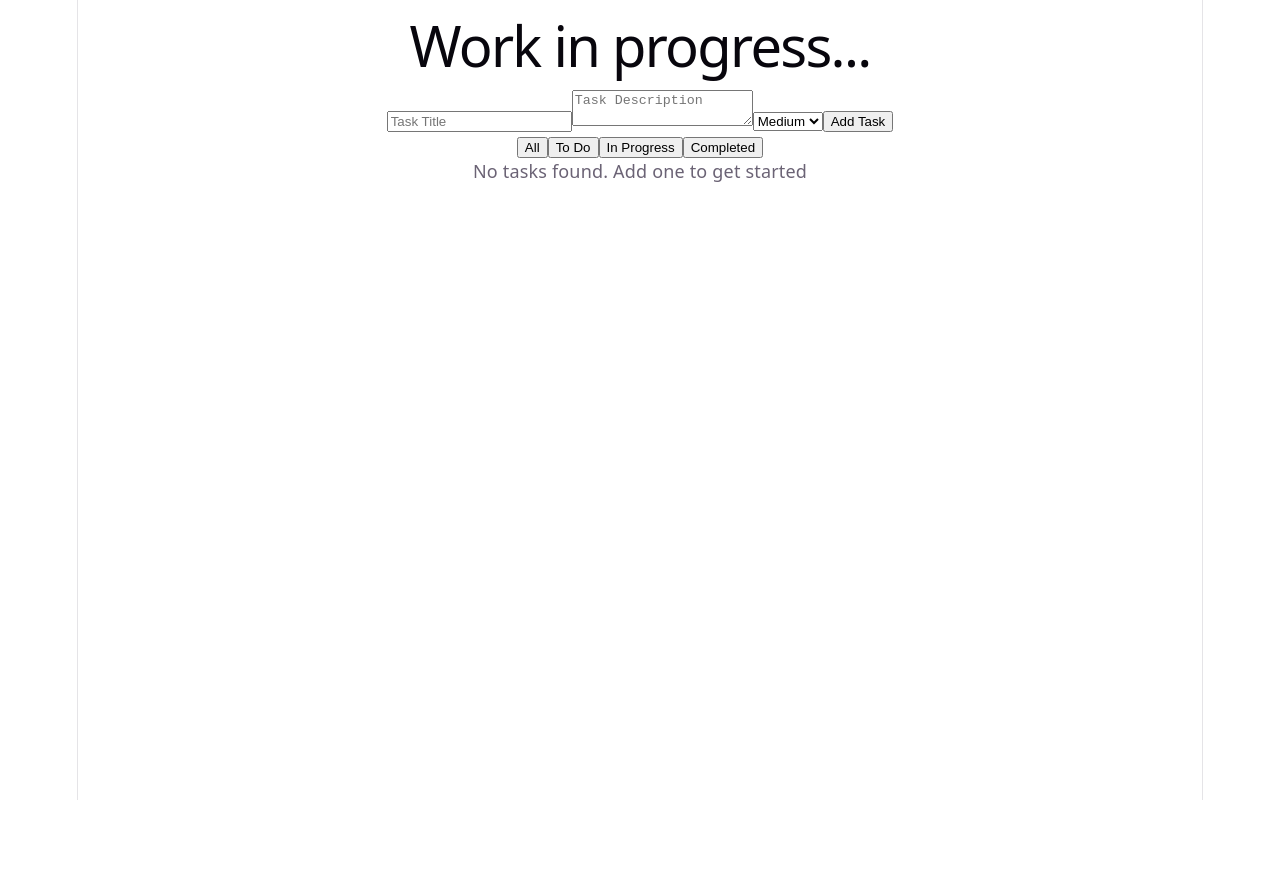
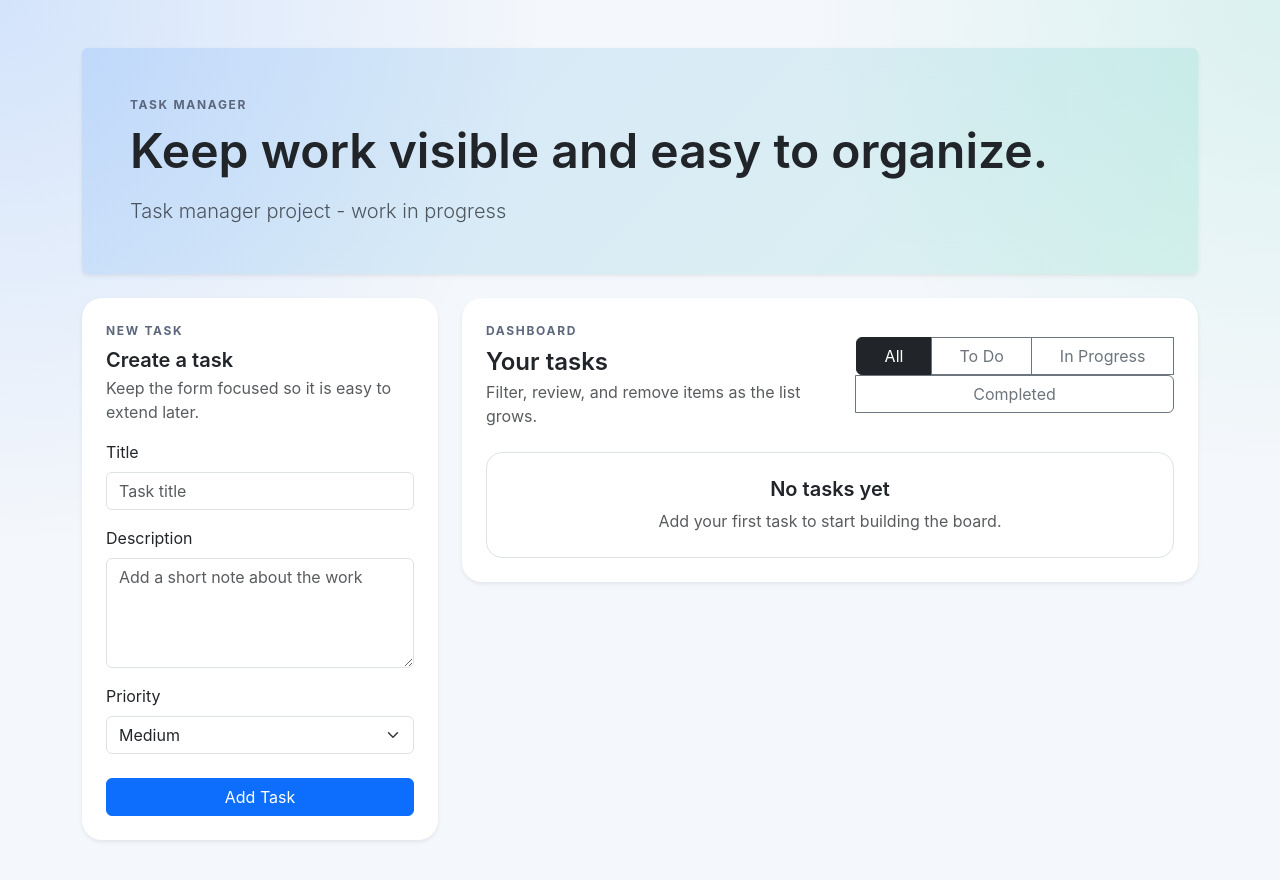
Before and after one commit to calv511/task-manager, a React (Vite) app: page / in a window 1280 px wide. Shown: the top 880 px of the page. Before the commit the page ends 800 px from the top, so only its background shows below. Built offline with nearby package versions, Linux system fonts and the light colour scheme.

Commit message:
add Bootstrap for styling and enhance task management UI

```diff
--- a/package.json
+++ b/package.json
@@ -10,6 +10,7 @@
     "preview": "vite preview"
   },
   "dependencies": {
+    "bootstrap": "^5.3.7",
     "react": "^19.2.7",
     "react-dom": "^19.2.7"
   },
--- a/src/App.css
+++ b/src/App.css
@@ -1,184 +1,51 @@
-.counter {
-  font-size: 16px;
-  padding: 5px 10px;
-  border-radius: 5px;
-  color: var(--accent);
-  background: var(--accent-bg);
-  border: 2px solid transparent;
-  transition: border-color 0.3s;
-  margin-bottom: 24px;
-
-  &:hover {
-    border-color: var(--accent-border);
-  }
-  &:focus-visible {
-    outline: 2px solid var(--accent);
-    outline-offset: 2px;
-  }
+.app-shell {
+	min-height: 100vh;
 }
 
-.hero {
-  position: relative;
-
-  .base,
-  .framework,
-  .vite {
-    inset-inline: 0;
-    margin: 0 auto;
-  }
-
-  .base {
-    width: 170px;
-    position: relative;
-    z-index: 0;
-  }
-
-  .framework,
-  .vite {
-    position: absolute;
-  }
-
-  .framework {
-    z-index: 1;
-    top: 34px;
-    height: 28px;
-    transform: perspective(2000px) rotateZ(300deg) rotateX(44deg) rotateY(39deg)
-      scale(1.4);
-  }
-
-  .vite {
-    z-index: 0;
-    top: 107px;
-    height: 26px;
-    width: auto;
-    transform: perspective(2000px) rotateZ(300deg) rotateX(40deg) rotateY(39deg)
-      scale(0.8);
-  }
+.hero-panel {
+	overflow: hidden;
+	background: linear-gradient(135deg, rgba(13, 110, 253, 0.12), rgba(32, 201, 151, 0.12));
 }
 
-#center {
-  display: flex;
-  flex-direction: column;
-  gap: 25px;
-  place-content: center;
-  place-items: center;
-  flex-grow: 1;
-
-  @media (max-width: 1024px) {
-    padding: 32px 20px 24px;
-    gap: 18px;
-  }
+.section-label {
+	margin: 0;
+	text-transform: uppercase;
+	letter-spacing: 0.14em;
+	font-size: 0.75rem;
+	font-weight: 700;
+	color: #5c677d;
 }
 
-#next-steps {
-  display: flex;
-  border-top: 1px solid var(--border);
-  text-align: left;
-
-  & > div {
-    flex: 1 1 0;
-    padding: 32px;
-    @media (max-width: 1024px) {
-      padding: 24px 20px;
-    }
-  }
-
-  .icon {
-    margin-bottom: 16px;
-    width: 22px;
-    height: 22px;
-  }
-
-  @media (max-width: 1024px) {
-    flex-direction: column;
-    text-align: center;
-  }
+.add-task-form,
+.task-board,
+.task-card,
+.empty-state {
+	border-radius: 1.25rem;
 }
 
-#docs {
-  border-right: 1px solid var(--border);
-
-  @media (max-width: 1024px) {
-    border-right: none;
-    border-bottom: 1px solid var(--border);
-  }
+.task-grid {
+	display: grid;
+	gap: 1rem;
 }
 
-#next-steps ul {
-  list-style: none;
-  padding: 0;
-  display: flex;
-  gap: 8px;
-  margin: 32px 0 0;
-
-  .logo {
-    height: 18px;
-  }
-
-  a {
-    color: var(--text-h);
-    font-size: 16px;
-    border-radius: 6px;
-    background: var(--social-bg);
-    display: flex;
-    padding: 6px 12px;
-    align-items: center;
-    gap: 8px;
-    text-decoration: none;
-    transition: box-shadow 0.3s;
-
-    &:hover {
-      box-shadow: var(--shadow);
-    }
-    .button-icon {
-      height: 18px;
-      width: 18px;
-    }
-  }
-
-  @media (max-width: 1024px) {
-    margin-top: 20px;
-    flex-wrap: wrap;
-    justify-content: center;
-
-    li {
-      flex: 1 1 calc(50% - 8px);
-    }
-
-    a {
-      width: 100%;
-      justify-content: center;
-      box-sizing: border-box;
-    }
-  }
+.task-card {
+	transition: transform 0.15s ease, box-shadow 0.15s ease;
 }
 
-#spacer {
-  height: 88px;
-  border-top: 1px solid var(--border);
-  @media (max-width: 1024px) {
-    height: 48px;
-  }
+.task-card:hover {
+	transform: translateY(-2px);
 }
 
-.ticks {
-  position: relative;
-  width: 100%;
+.task-filters .btn {
+	white-space: nowrap;
+}
 
-  &::before,
-  &::after {
-    content: '';
-    position: absolute;
-    top: -4.5px;
-    border: 5px solid transparent;
-  }
+@media (max-width: 767.98px) {
+	.task-filters {
+		width: 100%;
+	}
 
-  &::before {
-    left: 0;
-    border-left-color: var(--border);
-  }
-  &::after {
-    right: 0;
-    border-right-color: var(--border);
-  }
+	.task-filters .btn {
+		flex: 1 1 auto;
+	}
 }
--- a/src/App.tsx
+++ b/src/App.tsx
@@ -1,18 +1,32 @@
 import './App.css'
 import Dashboard from './pages/Dashboard'
-import { TaskProvider } from './context/TaskContext'
 import AddTaskForm from './components/AddTaskForm'
 
 function App() {
 
   return (
-    <>
-      <h1>Work in progress...</h1>
-      <TaskProvider>
-        <AddTaskForm />
-        <Dashboard />
-      </TaskProvider>
-    </>
+    <div className="app-shell">
+      <main className="container py-4 py-md-5">
+        <section className="hero-panel card border-0 shadow-sm mb-4">
+          <div className="card-body p-4 p-md-5">
+            <p className="section-label mb-2">Task Manager</p>
+            <h1 className="display-5 fw-semibold mb-3">Keep work visible and easy to organize.</h1>
+            <p className="lead text-body-secondary mb-0">
+             Task manager project - work in progress
+            </p>
+          </div>
+        </section>
+
+        <div className="row g-4 align-items-start">
+          <div className="col-12 col-lg-4">
+            <AddTaskForm />
+          </div>
+          <div className="col-12 col-lg-8">
+            <Dashboard />
+          </div>
+        </div>
+      </main>
+    </div>
   )
 }
 
--- a/src/components/AddTaskForm.tsx
+++ b/src/components/AddTaskForm.tsx
@@ -1,10 +1,11 @@
 import { useState } from "react";
 import { useTasks } from "../context/TaskContext";
+import type { TaskPriority } from "../types/task";
 
 function AddTaskForm() {
     const [title, setTitle] = useState("");
     const [description, setDescription] = useState("");
-    const [priority, setPriority] = useState("Medium");
+    const [priority, setPriority] = useState<TaskPriority>("Medium");
 
     const { addTask } = useTasks();
 
@@ -17,25 +18,57 @@ function AddTaskForm() {
     }
 
     return (
-        <form onSubmit={handleSumbit} className="add-task-form">
+        <form onSubmit={handleSumbit} className="card border-0 shadow-sm add-task-form h-100">
+            <div className="card-body p-4">
+                <div className="mb-3">
+                    <p className="section-label mb-2">New Task</p>
+                    <h2 className="h5 fw-semibold mb-1">Create a task</h2>
+                    <p className="text-body-secondary mb-0">Keep the form focused so it is easy to extend later.</p>
+                </div>
+
+                <div className="mb-3">
+                    <label className="form-label" htmlFor="task-title">Title</label>
                     <input
+                        id="task-title"
                         type="text"
-                placeholder="Task Title"
+                        className="form-control"
+                        placeholder="Task title"
                         value={title}
                         onChange={(e) => setTitle(e.target.value)}
                         required
                     />
+                </div>
+
+                <div className="mb-3">
+                    <label className="form-label" htmlFor="task-description">Description</label>
                     <textarea
-                placeholder="Task Description"
+                        id="task-description"
+                        className="form-control"
+                        rows={4}
+                        placeholder="Add a short note about the work"
                         value={description}
                         onChange={(e) => setDescription(e.target.value)}
                     />
-            <select value={priority} onChange={(e) => setPriority(e.target.value)}>
+                </div>
+
+                <div className="mb-4">
+                    <label className="form-label" htmlFor="task-priority">Priority</label>
+                    <select
+                        id="task-priority"
+                        className="form-select"
+                        value={priority}
+                        onChange={(e) => setPriority(e.target.value as TaskPriority)}
+                    >
                         <option value="Low">Low</option>
                         <option value="Medium">Medium</option>
                         <option value="High">High</option>
                     </select>
-            <button type="submit">Add Task</button>
+                </div>
+
+                <button type="submit" className="btn btn-primary w-100">
+                    Add Task
+                </button>
+            </div>
         </form>
     );
 }
--- a/src/index.css
+++ b/src/index.css
@@ -1,111 +1,26 @@
-:root {
-  --text: #6b6375;
-  --text-h: #08060d;
-  --bg: #fff;
-  --border: #e5e4e7;
-  --code-bg: #f4f3ec;
-  --accent: #aa3bff;
-  --accent-bg: rgba(170, 59, 255, 0.1);
-  --accent-border: rgba(170, 59, 255, 0.5);
-  --social-bg: rgba(244, 243, 236, 0.5);
-  --shadow:
-    rgba(0, 0, 0, 0.1) 0 10px 15px -3px, rgba(0, 0, 0, 0.05) 0 4px 6px -2px;
-
-  --sans: system-ui, 'Segoe UI', Roboto, sans-serif;
-  --heading: system-ui, 'Segoe UI', Roboto, sans-serif;
-  --mono: ui-monospace, Consolas, monospace;
-
-  font: 18px/145% var(--sans);
-  letter-spacing: 0.18px;
-  color-scheme: light dark;
-  color: var(--text);
-  background: var(--bg);
-  font-synthesis: none;
-  text-rendering: optimizeLegibility;
-  -webkit-font-smoothing: antialiased;
-  -moz-osx-font-smoothing: grayscale;
-
-  @media (max-width: 1024px) {
-    font-size: 16px;
-  }
+html {
+	scroll-behavior: smooth;
 }
 
-@media (prefers-color-scheme: dark) {
-  :root {
-    --text: #9ca3af;
-    --text-h: #f3f4f6;
-    --bg: #16171d;
-    --border: #2e303a;
-    --code-bg: #1f2028;
-    --accent: #c084fc;
-    --accent-bg: rgba(192, 132, 252, 0.15);
-    --accent-border: rgba(192, 132, 252, 0.5);
-    --social-bg: rgba(47, 48, 58, 0.5);
-    --shadow:
-      rgba(0, 0, 0, 0.4) 0 10px 15px -3px, rgba(0, 0, 0, 0.25) 0 4px 6px -2px;
-  }
-
-  #social .button-icon {
-    filter: invert(1) brightness(2);
-  }
+body {
+	min-width: 320px;
+	min-height: 100vh;
+	margin: 0;
+	font-family: Inter, system-ui, -apple-system, BlinkMacSystemFont, "Segoe UI", sans-serif;
+	background:
+		radial-gradient(circle at top left, rgba(13, 110, 253, 0.14), transparent 35%),
+		radial-gradient(circle at top right, rgba(32, 201, 151, 0.12), transparent 30%),
+		#f4f7fb;
+	color: #1d2433;
 }
 
 #root {
-  width: 1126px;
-  max-width: 100%;
-  margin: 0 auto;
-  text-align: center;
-  border-inline: 1px solid var(--border);
-  min-height: 100svh;
-  display: flex;
-  flex-direction: column;
-  box-sizing: border-box;
+	min-height: 100vh;
 }
 
-body {
-  margin: 0;
+button,
+input,
+select,
+textarea {
+	font: inherit;
 }
-
-h1,
-h2 {
-  font-family: var(--heading);
-  font-weight: 500;
-  color: var(--text-h);
-}
-
-h1 {
-  font-size: 56px;
-  letter-spacing: -1.68px;
-  margin: 32px 0;
-  @media (max-width: 1024px) {
-    font-size: 36px;
-    margin: 20px 0;
-  }
-}
-h2 {
-  font-size: 24px;
-  line-height: 118%;
-  letter-spacing: -0.24px;
-  margin: 0 0 8px;
-  @media (max-width: 1024px) {
-    font-size: 20px;
-  }
-}
-p {
-  margin: 0;
-}
-
-code,
-.counter {
-  font-family: var(--mono);
-  display: inline-flex;
-  border-radius: 4px;
-  color: var(--text-h);
-}
-
-code {
-  font-size: 15px;
-  line-height: 135%;
-  padding: 4px 8px;
-  background: var(--code-bg);
-}
--- a/src/main.tsx
+++ b/src/main.tsx
@@ -1,5 +1,6 @@
 import { StrictMode } from 'react'
 import { createRoot } from 'react-dom/client'
+import 'bootstrap/dist/css/bootstrap.min.css'
 import './index.css'
 import App from './App.tsx'
 import { TaskProvider } from './context/TaskContext.tsx'
--- a/src/pages/Dashboard.tsx
+++ b/src/pages/Dashboard.tsx
@@ -8,24 +8,82 @@ function Dashboard() {
         task => filter === "All" || task.status === filter
     );
 
+    const filterOptions = ["All", "To Do", "In Progress", "Completed"];
+
+    const priorityClasses: Record<string, string> = {
+        Low: "bg-success-subtle text-success-emphasis",
+        Medium: "bg-warning-subtle text-warning-emphasis",
+        High: "bg-danger-subtle text-danger-emphasis",
+    };
+
     return (
-        <div className="task-list">
-            <div className="filter-buttons">
-                <button onClick={() => setFilter("All")}>All</button>
-                <button onClick={() => setFilter("To Do")}>To Do</button>
-                <button onClick={() => setFilter("In Progress")}>In Progress</button>
-                <button onClick={() => setFilter("Completed")}>Completed</button>
+        <section className="card border-0 shadow-sm h-100 task-board">
+            <div className="card-body p-4">
+                <div className="d-flex flex-column flex-md-row justify-content-between gap-3 align-items-md-center mb-4">
+                    <div>
+                        <p className="section-label mb-2">Dashboard</p>
+                        <h2 className="h4 fw-semibold mb-1">Your tasks</h2>
+                        <p className="text-body-secondary mb-0">Filter, review, and remove items as the list grows.</p>
+                    </div>
+
+                    <div className="btn-group flex-wrap task-filters" role="group" aria-label="Task filters">
+                        {filterOptions.map((option) => (
+                            <button
+                                key={option}
+                                type="button"
+                                className={`btn ${filter === option ? "btn-dark" : "btn-outline-secondary"}`}
+                                onClick={() => setFilter(option)}
+                            >
+                                {option}
+                            </button>
+                        ))}
+                    </div>
+                </div>
+
+                {tasks.length === 0 ? (
+                    <div className="empty-state border rounded-4 p-4 text-center">
+                        <h3 className="h5 fw-semibold mb-2">No tasks yet</h3>
+                        <p className="text-body-secondary mb-0">Add your first task to start building the board.</p>
+                    </div>
+                ) : filteredTasks.length === 0 ? (
+                    <div className="empty-state border rounded-4 p-4 text-center">
+                        <h3 className="h5 fw-semibold mb-2">No tasks match this filter</h3>
+                        <p className="text-body-secondary mb-0">Try a different status or clear the filter to see everything.</p>
+                    </div>
+                ) : (
+                    <div className="task-grid">
+                        {filteredTasks.map(task => (
+                            <article key={task.id} className="task-card card border-0 shadow-sm">
+                                <div className="card-body p-4">
+                                    <div className="d-flex justify-content-between align-items-start gap-3 mb-3">
+                                        <div>
+                                            <h3 className="h5 fw-semibold mb-1">{task.title}</h3>
+                                            <p className="text-body-secondary mb-0">{task.description || "No description added."}</p>
+                                        </div>
+                                        <button
+                                            type="button"
+                                            className="btn btn-sm btn-outline-danger"
+                                            onClick={() => deleteTask(task.id)}
+                                        >
+                                            Delete
+                                        </button>
+                                    </div>
+
+                                    <div className="d-flex flex-wrap gap-2">
+                                        <span className={`badge rounded-pill ${priorityClasses[task.priority] || "bg-secondary-subtle text-secondary-emphasis"}`}>
+                                            {task.priority}
+                                        </span>
+                                        <span className="badge rounded-pill bg-primary-subtle text-primary-emphasis">
+                                            {task.status}
+                                        </span>
+                                    </div>
+                                </div>
+                            </article>
+                        ))}
+                    </div>
+                )}
             </div>
-            {tasks.length === 0 ? <p>No tasks found. Add one to get started</p> :
-                filteredTasks.map(task => (
-                    <div key={task.id} className="task-card">
-                        <h3>{task.title}</h3>
-                        <p>Status: {task.status}</p>
-                        <button onClick={() => deleteTask(task.id)}>Delete</button>
-                    </div>
-                ))
-            }
-        </div>
+        </section>
     )
 }
 
--- a/src/types/task.ts
+++ b/src/types/task.ts
@@ -8,4 +8,4 @@ export interface Task {
     priority: TaskPriority;
 }
 
-export type NewTask = Omit<Task, 'id'>;
+export type NewTask = Omit<Task, 'id' | 'status'>;
```
Also changed, not shown: 1 other file (tests, documents, lock files or other folders). Lines whose indentation alone changed are shown as unchanged.
